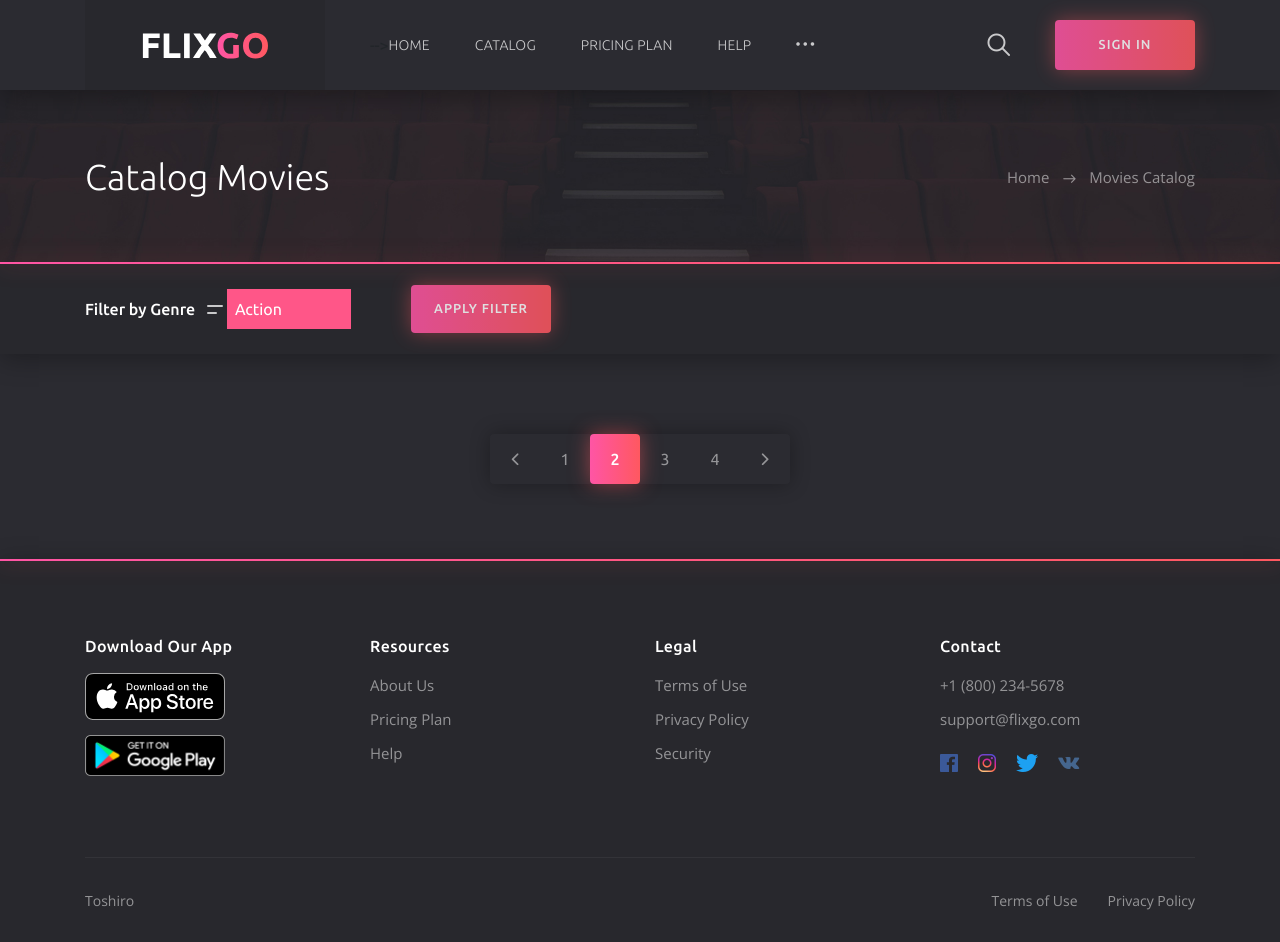
After one commit to Goddy01/LilBloke, a Django app: template templates/tv_shows_catalog.html in a window 1280 px wide. The commit adds this page. Run offline with Django 3.2, Linux system fonts and the light colour scheme; the template is opened without the code that fills it, so the values that code supplies are empty; some libraries are stand-ins or nearby versions.

Commit message:
added tv_shows_catalog view and template

```diff
--- a/templates/base.html
+++ b/templates/base.html
@@ -74,6 +74,7 @@
 
 									<ul class="dropdown-menu header__dropdown-menu" aria-labelledby="dropdownMenuCatalog">
 										<li><a href="{% url 'movies_catalog' %}">Movies Catalog</a></li>
+										<li><a href="{% url 'movies_catalog' %}">Tv Shows Catalog</a></li>
                                         <li><a href="{% url 'get_popular_movies' %}">Popular Movies</a></li>
 										<li><a href="{% url 'popular_tv_shows' %}">Popular Tv Shows</a></li>
 										<li><a href="{% url 'animation_movies' %}">Animation</a></li>
--- /dev/null
+++ b/templates/tv_shows_catalog.html
@@ -0,0 +1,136 @@
+{% extends 'base.html' %}
+{% load static %}
+{% load genre %}
+{% block title %}Movies Catalog{% endblock title %}
+{% block content %}
+	<!-- page title -->
+	<section class="section section--first section--bg" data-bg="{% static 'img/section/section.jpg' %}">
+		<div class="container">
+			<div class="row">
+				<div class="col-12">
+					<div class="section__wrap">
+						<!-- section title -->
+						<h2 class="section__title">Catalog Movies</h2>
+						<!-- end section title -->
+
+						<!-- breadcrumb -->
+						<ul class="breadcrumb">
+							<li class="breadcrumb__item"><a href="{% url 'home' %}">Home</a></li>
+							<li class="breadcrumb__item breadcrumb__item--active">Movies Catalog</li>
+						</ul>
+						<!-- end breadcrumb -->
+					</div>
+				</div>
+			</div>
+		</div>
+	</section>
+	<!-- end page title -->
+
+	<!-- filter -->
+	<div class="filter">
+		<div class="container">
+			<div class="row">
+                <form action="{% url 'movies_catalog' %}" method="get">
+				<div class="col-12">
+					<div class="filter__content">
+						<div class="filter__items">
+							<!-- filter item -->
+							<div class="filter__item" id="filter__genre">
+
+                                <div class="filter__item-btn dropdown-toggle" role="navigation" id="filter-quality" data-toggle="dropdown" aria-haspopup="true" aria-expanded="false">
+									<input type="button" value="Filter by Genre">
+									<span></span>
+								</div>
+								<select name="genre" id="" style="background-color: #FF5688;border: none;padding: 0.5rem;color: white;">
+                                    <option value="28">Action</option>
+                                    <option value="12">Adventure</option>
+                                    <option value="16">Animation</option>
+                                    <option value="35">Comedy</option>
+                                    <option value="80">Crime</option>
+                                    <option value="99">Documentary</option>
+                                    <option value="18">Drama</option>
+                                    <option value="10751">Family</option>
+                                    <option value="14">Fantasy</option>
+                                    <option value="36">History</option>
+                                    <option value="27">Horror</option>
+                                    <option value="10402">Music</option>
+                                    <option value="9648">Mystery</option>
+                                    <option value="10749">Romance</option>
+                                    <option value="878">Science Fiction</option>
+                                    <option value="10770">Tv Movie</option>
+                                    <option value="53">Thriller</option>
+                                    <option value="10752">War</option>
+                                    <option value="37">Western</option>
+                                </select>
+
+							</div>
+							<!-- end filter item -->
+						</div>
+
+						<!-- filter btn -->
+						<button class="filter__btn" type="submit">apply filter</button>
+						<!-- end filter btn -->
+					</div>
+                </form>
+				</div>
+			</div>
+		</div>
+	</div>
+	<!-- end filter -->
+
+	<!-- catalog -->
+	<div class="catalog">
+		<div class="container">
+			<div class="row">
+                {% for movie in movies_catalog.results %}
+                {% if not forloop.counter > 18 %}
+
+				<!-- card -->
+				<div class="col-6 col-sm-4 col-lg-3 col-xl-2">
+					<div class="card">
+						<div class="card__cover">
+							<img src="https://image.tmdb.org/t/p/w500/{{ movie.poster_path }}" alt="">
+							<a href="{% url 'movie_details' movie.id %}" class="card__play">
+								<i class="icon ion-ios-play"></i>
+							</a>
+						</div>
+						<div class="card__content">
+							<h3 class="card__title"><a href="{% url 'movie_details' movie.id %}">{{ movie.title }}</a></h3>
+							<span class="card__category">
+								{% if movie.genre_ids %}
+                                    {% for i in movie.id|movie_genre_extractor %}
+                                        <a>{{ i }}</a>
+                                    {% endfor %}
+                                {% else %}
+                                    <a>Genre not available</a>
+                                {% endif %}
+							</span>
+							<span class="card__rate"><i class="icon ion-ios-star"></i>{{ movie.vote_average }}</span>
+						</div>
+					</div>
+				</div>
+				<!-- end card -->
+                {% endif %}
+                {% endfor %}
+
+				<!-- paginator -->
+				<div class="col-12">
+					<ul class="paginator">
+						<li class="paginator__item paginator__item--prev">
+							<a href="#"><i class="icon ion-ios-arrow-back"></i></a>
+						</li>
+						<li class="paginator__item"><a href="#">1</a></li>
+						<li class="paginator__item paginator__item--active"><a href="#">2</a></li>
+						<li class="paginator__item"><a href="#">3</a></li>
+						<li class="paginator__item"><a href="#">4</a></li>
+						<li class="paginator__item paginator__item--next">
+							<a href="#"><i class="icon ion-ios-arrow-forward"></i></a>
+						</li>
+					</ul>
+				</div>
+				<!-- end paginator -->
+			</div>
+		</div>
+	</div>
+	<!-- end catalog -->
+{% endblock content %}
```
Also changed, not shown: core/views.py (+9 -2 lines).
